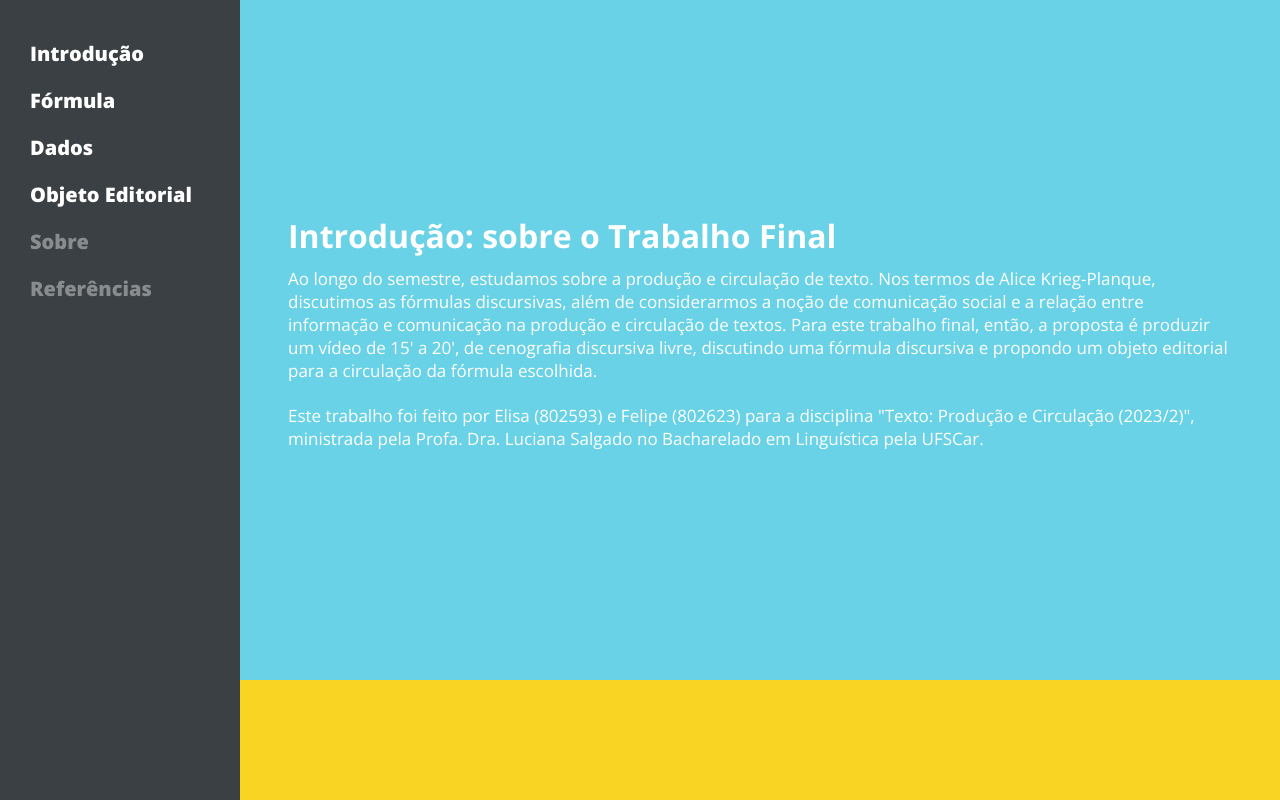
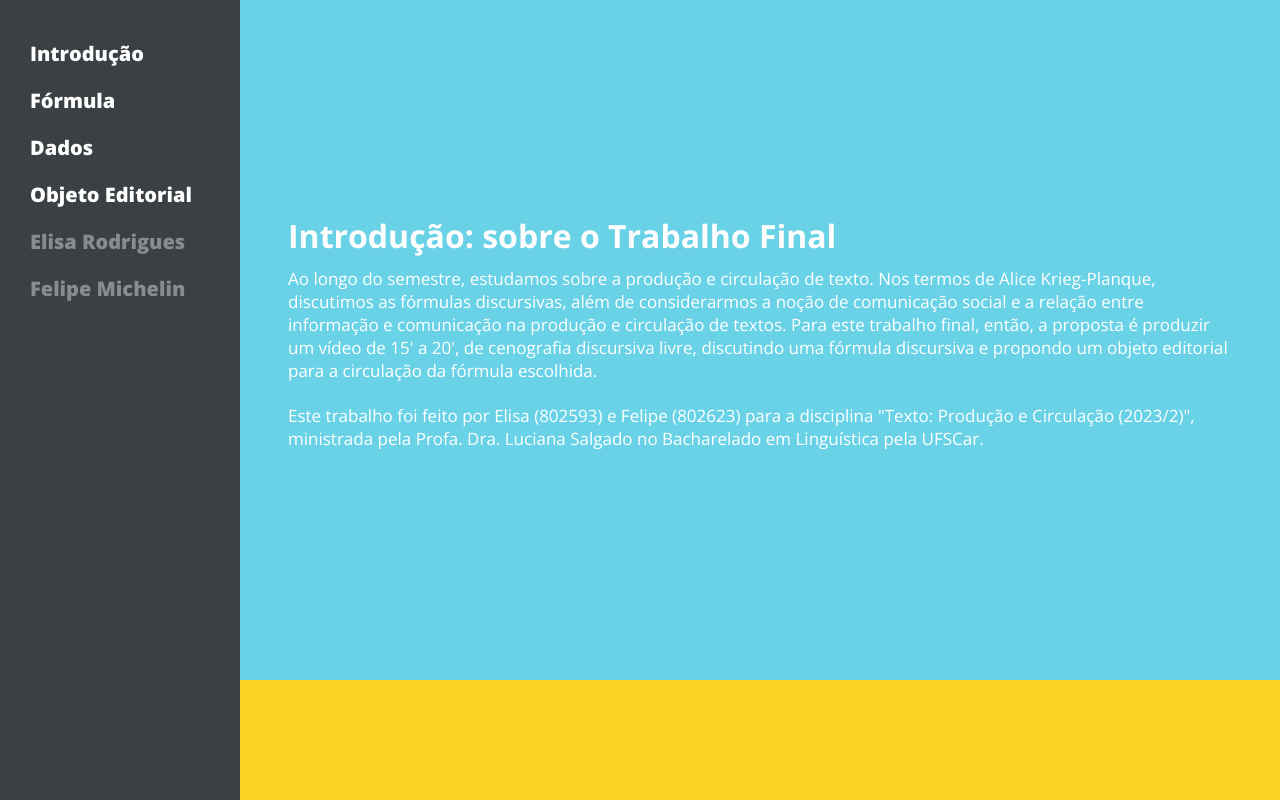
Before and after one commit to Lisanju/Objeto-Editorial, a plain HTML site: page material/index.html in a window 1280 px wide. Shown: the top 800 px of the page. Drawn offline with nearby package versions, Linux system fonts and the light colour scheme.

Commit message:
Update index.html

```diff
--- a/material/index.html
+++ b/material/index.html
@@ -4,6 +4,7 @@
         <title>Trabalho Final</title>
         <link rel="stylesheet" type="text/css" href="styles/index_style.css">
         <script src="https://code.jquery.com/jquery-3.7.1.js"></script>
+        <script src="scripts/index_script.js"></script>
     </head>
     <body>
         <div class="l-site">
@@ -23,10 +24,10 @@
                             <a href="#">Objeto Editorial</a>
                         </li>
                         <li class="nav-secondary">
-                            <a href="#">Sobre</a>
+                            <a href="#">Elisa Rodrigues</a>
                         </li>
                         <li class="nav-secondary">
-                            <a href="#">Referências</a>
+                            <a href="#">Felipe Michelin</a>
                         </li>
                     </ul>
                 </nav>
@@ -78,6 +79,8 @@
                             <p>Sobre as características materiais do objeto, trata-se de um site com estrutura escrita em HTML5 e folhas de estilo estilizadas em CSS3. Os scripts são programados em JavaScript, com uso da biblioteca jQuery. Seu código-fonte será disponibilizado abertamente na plataforma online GitHub. A ideia é que qualquer um possa ter acesso ao código do site, alterando ou copiando ele para compreender e aprimorar o site em termos de segurança.</p>
                             <br>
                             <p>Em relação ao design do site, ele será composto por um único arquivo .html, apresentando uma única página ao usuário. A página será dividida em diferentes artigos, que poderão ser visualizados ao rolar a página para baixo. Haverá também um único arquivo .css, que será responsável pela estilização da página toda: cor de fundo branca, margem de 30 pixels, molduras de 2 pixels para cada artigo, cor de fundo preta para cada artigo e fonte Open Sans sans-serif de coloração branca para todo texto na página. Por fim, toda interação entre usuário e página será programada num único arquivo .js, que majoritariamente conterá instruções em relação aos cliques do usuário em artigos da página.</p>
+                            <br>
+                            <p>Em específico, sobre o conteúdo da página, cada artigo cobrirá respectivamente os temas a seguir: Hacker vs Cracker; O que hacking tem a ver com segurança digital; Tipos de hackers; Programação ética; Jogos de hacking. Observação, o template da página é creditada a Adrian Gyuricska.</p>
                         </div>
                     </div>
                 </section>
```
